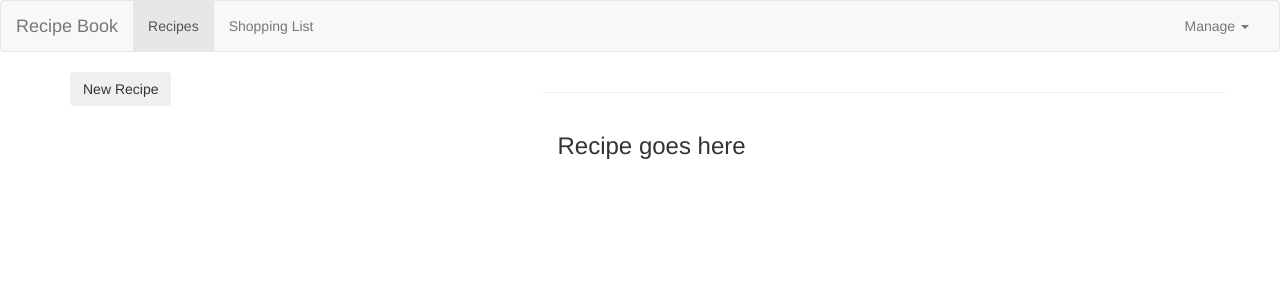
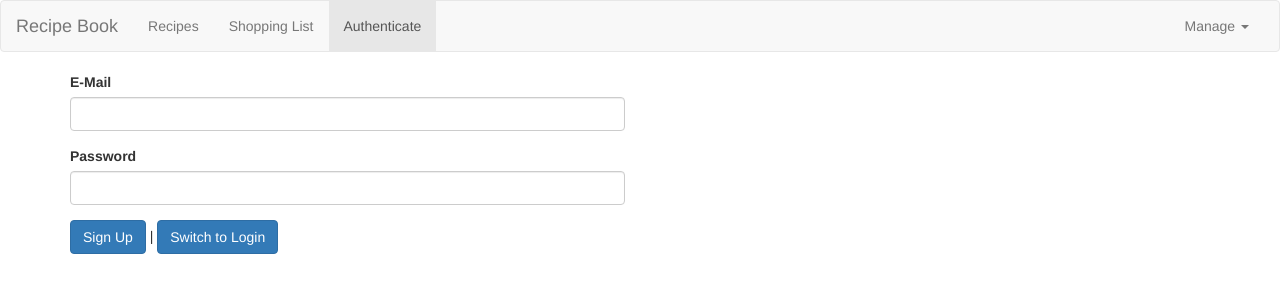
Before and after one commit to nkfoss/CookingProject, an Angular app: page /auth in a window 1280 px wide. Before the commit this address led to /recipes. Shown: the top 300 px of the page. Built offline with nearby package versions, Linux system fonts and the light colour scheme.

Commit message:
Create auth component and template

```diff
--- a/src/app/Header/header.component.html
+++ b/src/app/Header/header.component.html
@@ -12,6 +12,8 @@
         <ul class="nav navbar-nav">
             <li routerLinkActive="active"><a routerLink="/recipes"> Recipes </a></li>
             <li routerLinkActive="active"><a routerLink="/shopping-list"> Shopping List</a></li>
+            <li routerLinkActive="active"><a routerLink="/auth"> Authenticate</a></li>
+
         </ul>
 
         <ul class="nav navbar-nav navbar-right">
--- a/src/app/app-routing.module.ts
+++ b/src/app/app-routing.module.ts
@@ -9,6 +9,7 @@
 import { NotFoundComponent } from './not-found/not-found.component'
 import { RecipeStartComponent } from './RecipeBook/recipe-start/recipe-start.component'
 import { RecipesResolverService } from './RecipeBook/recipes-resolver.service'
+import { AuthComponent } from './auth/auth.component'
 
 // ==========================================================
 
@@ -30,6 +31,8 @@
         { path: "edit", component: EditShoppingListComponent } ]
     },
 
+    { path: 'auth', component: AuthComponent},
+
     { path: 'not-found', component: NotFoundComponent},
     { path: '**', redirectTo: '/recipes'}
 ]
--- a/src/app/app.module.ts
+++ b/src/app/app.module.ts
@@ -18,6 +18,7 @@
 import { AppRoutingModule } from './app-routing.module';
 import { NotFoundComponent } from './not-found/not-found.component';
 import { RecipeStartComponent } from './RecipeBook/recipe-start/recipe-start.component';
+import { AuthComponent } from './auth/auth.component';
 
 @NgModule({
   declarations: [
@@ -32,7 +33,8 @@
     RecipesComponent,
     NotFoundComponent,
     DropdownDirective,
-    RecipeStartComponent
+    RecipeStartComponent,
+    AuthComponent
   ],
   imports: [
     BrowserModule,
--- /dev/null
+++ b/src/app/auth/auth.component.html
@@ -0,0 +1,18 @@
+<div class="row">
+    <div class="col-xs-12 col-md-6 col-offset-3">
+        <form>
+            <div class="form-group">
+                <label for="email">E-Mail</label>
+                <input type="email" id='email' class="form-control">
+            </div>
+            <div class="form-group">
+                <label for="password">Password</label>
+                <input type="password" id='password' class="form-control">
+            </div>
+            <div>
+                <button class="btn btn-primary">Sign Up</button> |
+                <button class="btn btn-primary">Switch to Login</button>
+            </div>
+        </form>
+    </div>
+</div>
```
Also changed, not shown: src/app/auth/auth.component.ts (added, +12 -0 lines).
